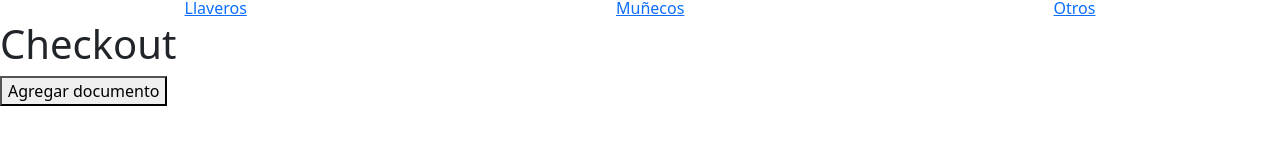
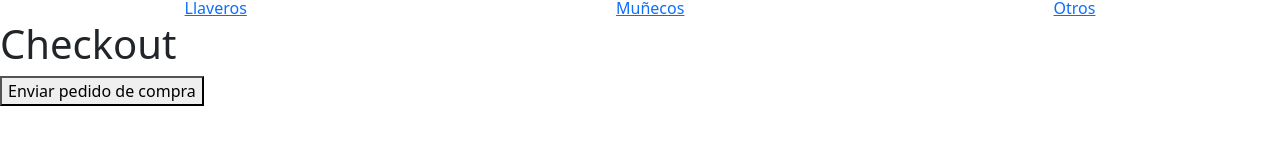
Before and after one commit to Agustin-Lendaro/Curso-React, a React (Create React App) app: page /checkout in a window 1280 px wide. Shown: the part 121-287 px from the top of the page. Built offline with nearby package versions, Linux system fonts and the light colour scheme.

Commit message:
agregando checkout 2

```diff
--- a/src/componentes/Checkout/Checkout.js
+++ b/src/componentes/Checkout/Checkout.js
@@ -12,7 +12,7 @@ const Checkout = () => {
   const createOrder = async () => {
       setLoading(true)
       try {
-          const objOrder = {
+          const clientOrder = {
               buyer: {
                 name: "Agustín Lendaro",
                 phone: "12431241254123",
@@ -22,7 +22,7 @@ const Checkout = () => {
               total
           }
 
-          console.log(objOrder)
+          console.log(clientOrder)
 
           const ids = cart.map(prod => prod.id)
           const productsRef = collection(db, 'products')
@@ -34,16 +34,16 @@ const Checkout = () => {
           const outOfStock = []
 
           docs.forEach(doc => {
-              const dataDoc = doc.data()
-              const stockDb = dataDoc.stock
+              const documentData = doc.data()
+              const databaseStock = documentData.stock
 
               const productAddedToCart = cart.find(prod => prod.id === doc.id)
               const prodQuantity = productAddedToCart?.quantity
 
-              if(stockDb >= prodQuantity) {
-                  batch.update(doc.ref, { stock: stockDb - prodQuantity })
+              if(databaseStock >= prodQuantity) {
+                  batch.update(doc.ref, { stock: databaseStock - prodQuantity })
               } else {
-                  outOfStock.push({ id: doc.id, ...dataDoc})
+                  outOfStock.push({ id: doc.id, ...documentData})
               }
           })
 
@@ -51,7 +51,7 @@ const Checkout = () => {
               await batch.commit()
 
               const orderRef = collection(db, 'orders')
-              const orderAdded = await addDoc(orderRef, objOrder)
+              const orderAdded = await addDoc(orderRef, clientOrder)
 
               console.log(`El id de su orden es: ${orderAdded.id}`)
               clearCart()
@@ -72,44 +72,10 @@ const Checkout = () => {
   return (
       <>
           <h1>Checkout</h1>
-          <button onClick={createOrder}>Agregar documento</button>
+          <button onClick={createOrder}>Enviar pedido de compra</button>
 
       </>
   )
 }
 
 export default Checkout
-
-// const Checkout = () => {
-
-//   const { cart, total } = useContext (CartContext)
-
-//   const createOrder = () => {
-//     const order = {
-//       buyer:{
-//         name: "Agustín Lendaro",
-//         phone: "12431241254123",
-//         email: "ejemplo@mail.com"
-//       },
-//       items: cart,
-//       total
-//     }
-
-//     console.log(order);
-
-//     const collectionRef = collection (db, "orders")
-//     addDoc(collectionRef, order)
-
-//   }
-
-
-
-//   return (
-//     <>
-//     <h1>Checkout</h1>
-//     <button onClick={createOrder}>Enviar pedido de compra</button>
-//     </>
-//   )
-// }
-
-// export default Checkout
```
